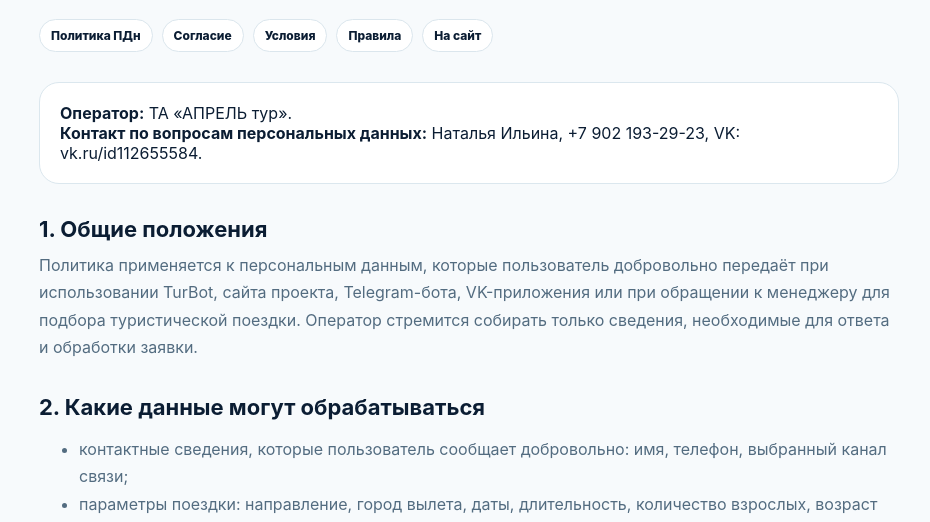
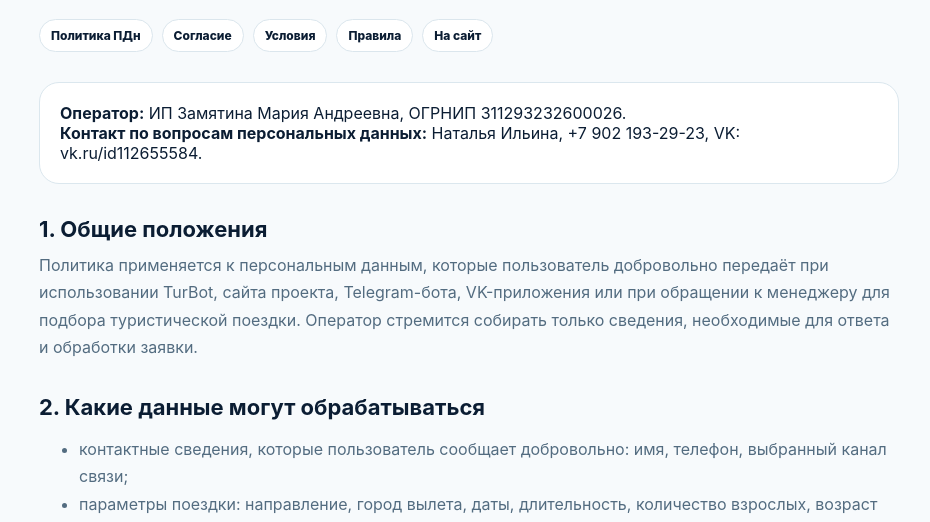
Before and after one commit to r0meo-1/turbot-arhangelsk, a browser extension: page docs/turbot/privacy.html in a window 1280 px wide. Shown: the part 268-790 px from the top of the page, without its empty margins (171-1101 px from the left). Drawn offline with Linux system fonts and the light colour scheme.

Commit message:
Use verified legal operator in public legal page

```diff
--- a/docs/turbot/privacy.html
+++ b/docs/turbot/privacy.html
@@ -7,7 +7,7 @@
 <p class="legal-meta">Редакция от 19 сентября 2026 года · TurBot / АПРЕЛЬ тур</p><nav class="legal-nav">
 <a href="privacy.html">Политика ПДн</a><a href="consent.html">Согласие</a><a href="terms.html">Условия</a><a href="moderation.html">Правила</a><a href="./">На сайт</a>
 </nav>
-<div class="legal-card"><strong>Оператор:</strong> ТА «АПРЕЛЬ тур».<br>
+<div class="legal-card"><strong>Оператор:</strong> ИП Замятина Мария Андреевна, ОГРНИП 311293232600026.<br>
 <strong>Контакт по вопросам персональных данных:</strong> Наталья Ильина, +7 902 193-29-23, VK: <a href="https://vk.ru/id112655584" target="_blank" rel="noopener noreferrer">vk.ru/id112655584</a>.</div>
 <h2>1. Общие положения</h2>
 <p>Политика применяется к персональным данным, которые пользователь добровольно передаёт при использовании TurBot, сайта проекта, Telegram-бота, VK-приложения или при обращении к менеджеру для подбора туристической поездки. Оператор стремится собирать только сведения, необходимые для ответа и обработки заявки.</p>
```
